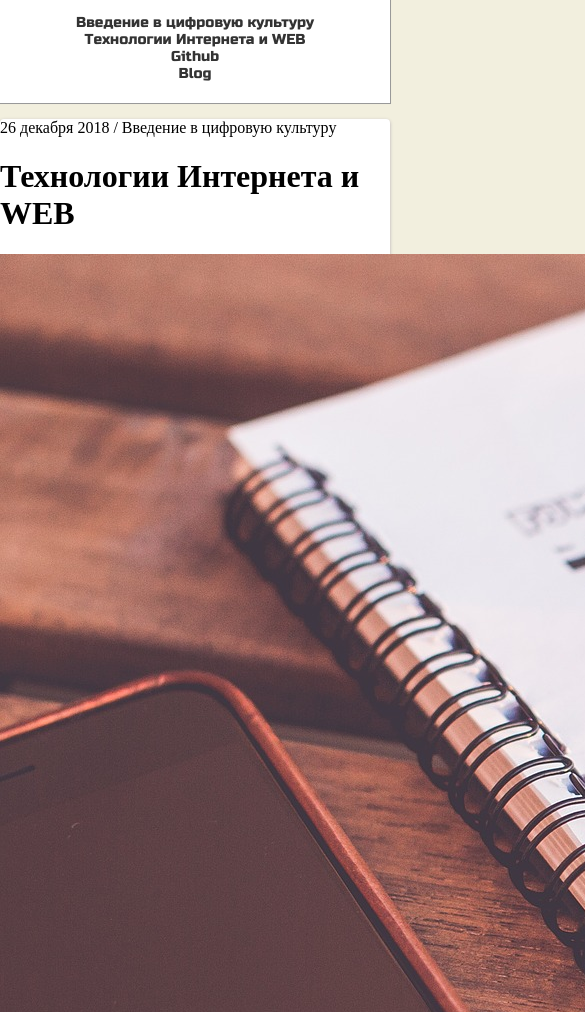
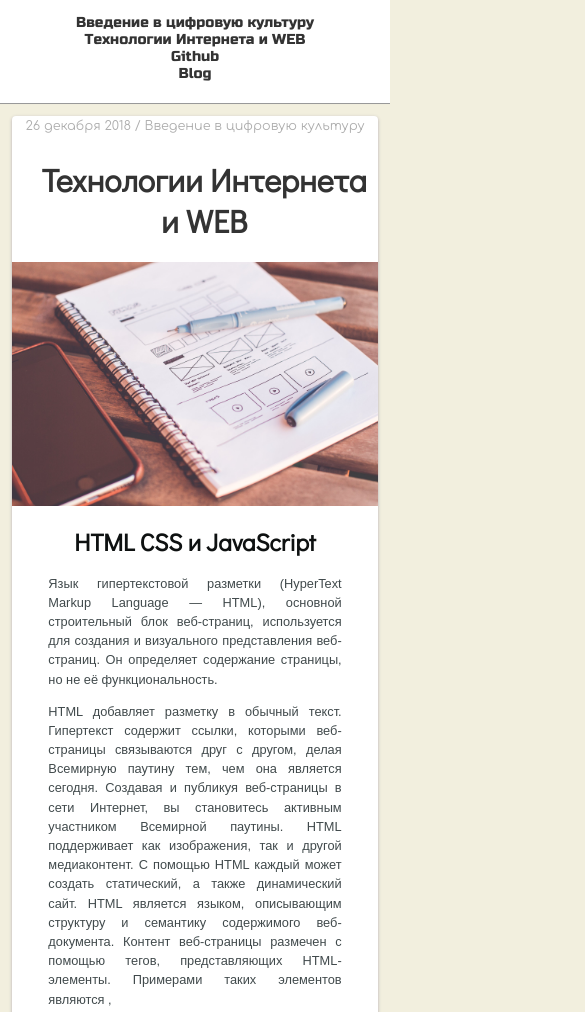
Before and after one commit to jorgeAML/cultura_digital.github.io, a plain HTML site: page pages/first.html in a window 390 px wide. Shown: the top 1012 px of the page, 585 px wide, since content can reach past the window. Drawn offline with nearby package versions, Linux system fonts and the light colour scheme.

Commit message:
Update main.css

```diff
--- a/pages/css/main.css
+++ b/pages/css/main.css
@@ -171,6 +171,49 @@ MEDIA QUERY FOR DESKTOPS
         text-align: justify;
     }
 }
+/*MEDIA QUERYES FOR PHONES */
+@media only screen and (max-width: 1024px) {
+    .hojapost {
+        margin-left: 3%;
+        margin-right: 3%;
+    }
+    .imgpost1 {
+        width: 100%;
+        object-fit: cover;
+    }
+    .circle-parrafo {
+        color: 	#afafaf;
+	    font-family: 'Comfortaa', cursive;
+        text-align: center;
+        padding: 1%;
+        font-size: 0.8em;
+    }
+    .title-principal-x4 {
+        margin-left: 5%;
+	    color: #333333;
+	    font-family: 'Didact Gothic', sans-serif;
+	    font-size: 2em;
+	    text-align: center;
+    }
+    .title-principal {
+        margin-left: 10%;
+	    margin-right: 10%;
+	    color: #0e1111;
+	    font-family: 'Didact Gothic', sans-serif;
+	    font-size: 1.5em;
+	    text-align: center;
+    }
+    .parafo-prin {
+        margin-left: 10%;
+        margin-right: 10%;
+        color: #414a4c;
+        /**/
+	    font-family: 'Libre Franklin', sans-serif;
+        font-size: 0.8em;
+        line-height: 150%;
+        text-align: justify;
+    }
+}
 .circle-jorge {
 	width: 50px;
 	height: 50px;
@@ -180,16 +223,16 @@ MEDIA QUERY FOR DESKTOPS
 	background-size: 50px;
 	display: right;
 	border: 2px solid #dbdcff;
-	margin-left: 10%;
+	margin-left: 5%;
 	float: left;
 	position: relative;
 }
 .title-mrn {
 	color: #333333;
 	font-family: 'Didact Gothic', sans-serif;
-	margin-left: 16%;
+	margin-left: 18%;
 	margin-top: 2.5%;
-	font-size: 1.2em;
+	font-size: 0.8em;
 }
 
 
```
